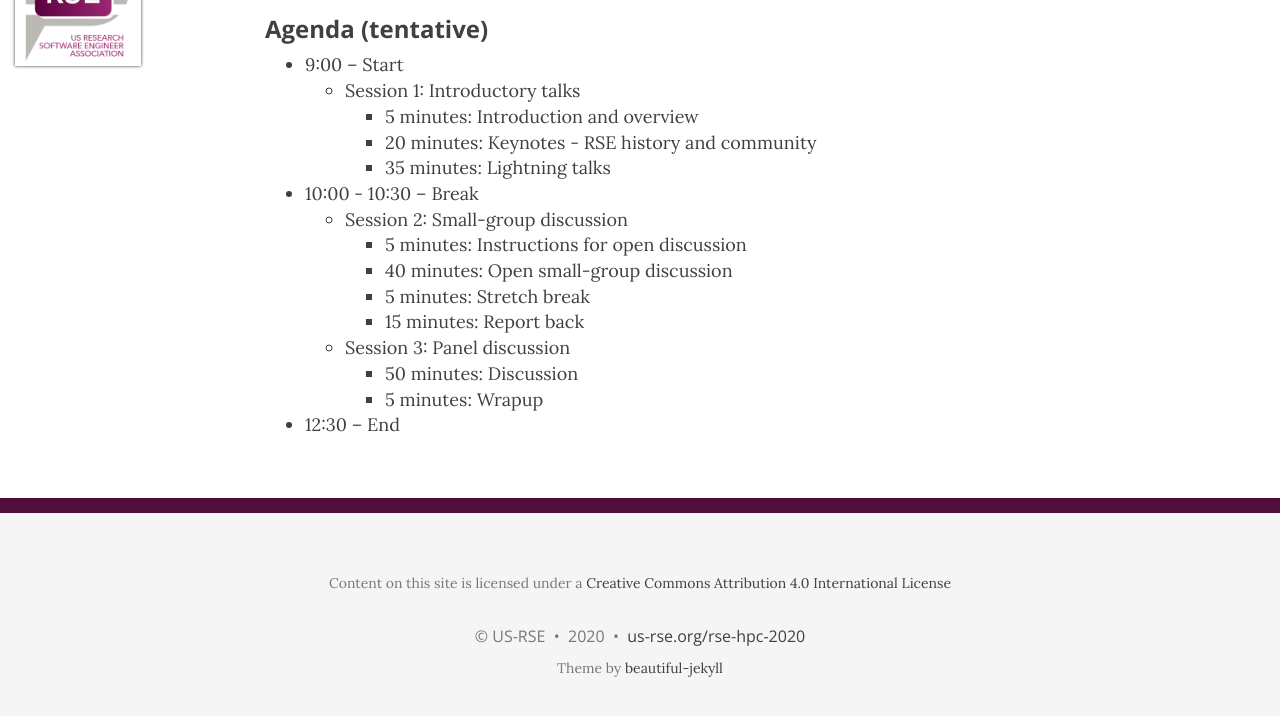
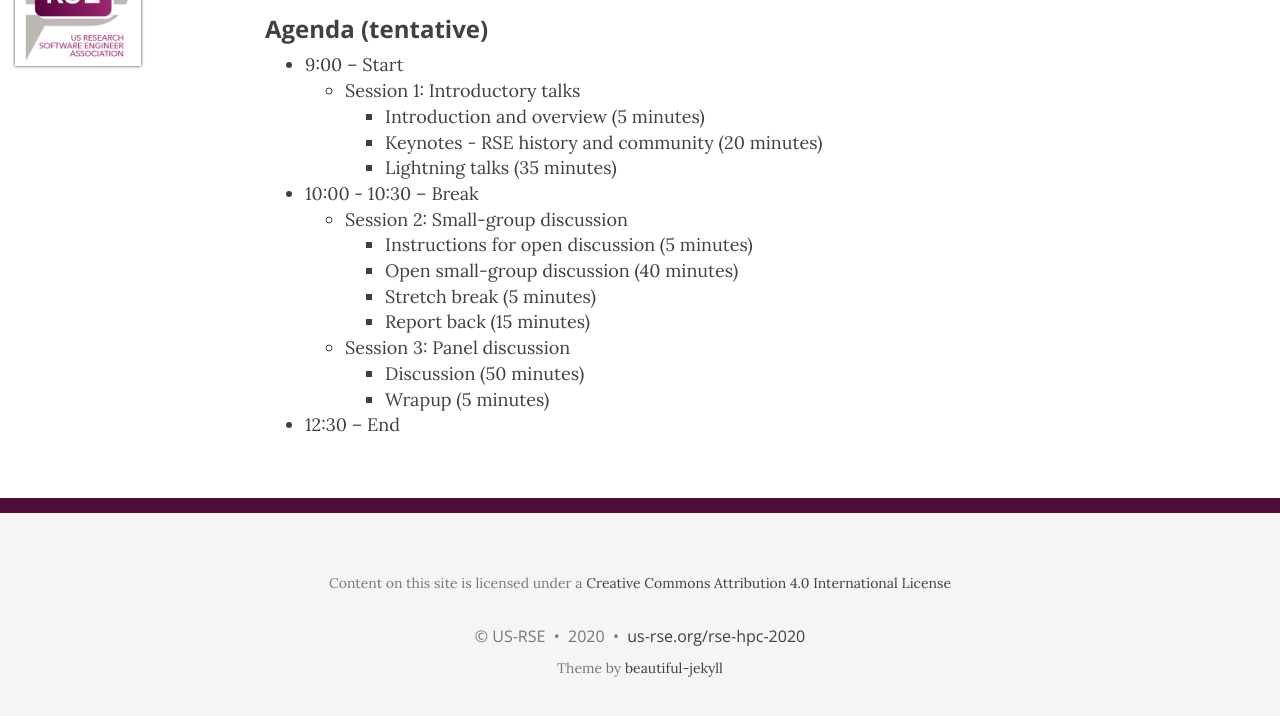
Before and after one commit to USRSE/rse-hpc-2020, a Jekyll site: the page built from pages/agenda.md, in a window 1280 px wide and 933 px high, cut to the strip 104-829 px from the top of the window. Shown: the top 716 px of the strip. Built offline with Jekyll 4.4.1, drawn with Linux system fonts in a browser that asks for light colours; nearby versions of some CDN libraries.

```diff
--- a/pages/agenda.md
+++ b/pages/agenda.md
@@ -8,16 +8,16 @@ permalink: /agenda/
 
 - 9:00 -- Start
     - Session 1:  Introductory talks
-        - 5 minutes:  Introduction and overview
-        - 20 minutes:  Keynotes - RSE history and community
-        - 35 minutes:  Lightning talks
+        - Introduction and overview (5 minutes)
+        - Keynotes - RSE history and community (20 minutes)
+        - Lightning talks (35 minutes)
 - 10:00 - 10:30 -- Break
     - Session 2:  Small-group discussion
-        - 5 minutes:  Instructions for open discussion
-        - 40 minutes:  Open small-group discussion
-        - 5 minutes:  Stretch break
-        - 15 minutes: Report back
+        - Instructions for open discussion (5 minutes)
+        - Open small-group discussion (40 minutes)
+        - Stretch break (5 minutes)
+        - Report back (15 minutes)
     - Session 3:  Panel discussion
-        - 50 minutes:  Discussion
-        - 5 minutes:  Wrapup
+        - Discussion (50 minutes)
+        - Wrapup (5 minutes)
 - 12:30 -- End
```
